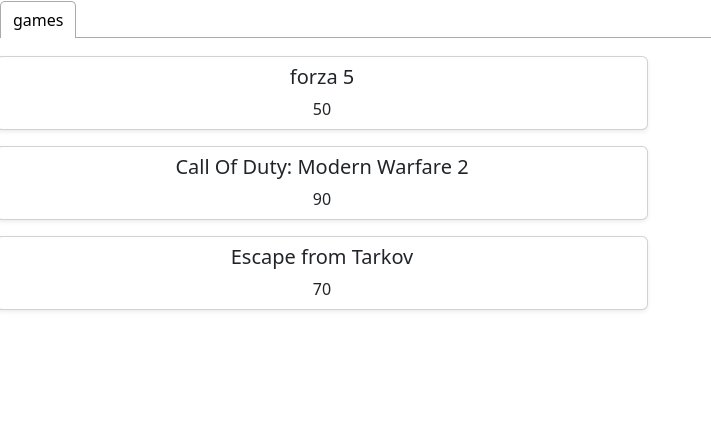
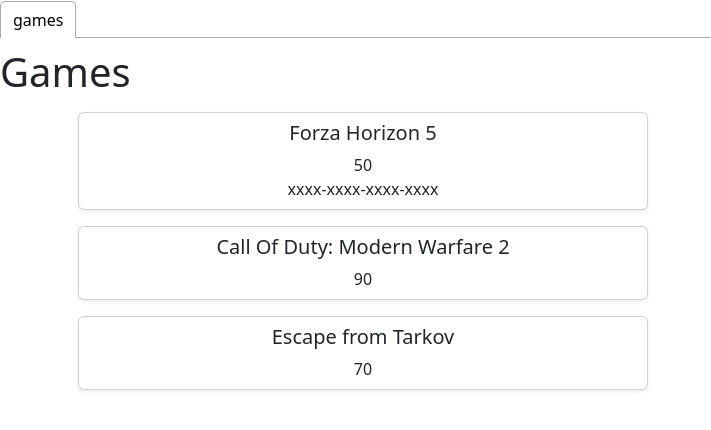
Before and after one commit to BenCras/dynamic-webapps-eindopdracht, a React (Create React App) app: page / in a window 1280 px wide. Shown: the top 430 px of the page, without its empty margins (0-711 px from the left). Built offline with nearby package versions, Linux system fonts and the light colour scheme.

Commit message:
component laten zien afhankelijk van een conditie

```diff
--- a/src/components/Games.js
+++ b/src/components/Games.js
@@ -1,14 +1,14 @@
 import PropTypes from "prop-types";
 import {MyCard} from "./MyCard";
-import {Row} from "react-bootstrap";
+import {Container, Row} from "react-bootstrap";
 
 
 export function Games(props) {
     const {games} = props;
     return (
-        <div>
-        {games.map((g, i) => <Game key={i} game={g} />)}
-        </div>
+        <Container>
+            {games.map((g, i) => <Game key={i} game={g} />)}
+        </Container>
     );
 }
 
@@ -19,9 +19,10 @@
 function Game(props) {
     const {game} = props;
     return (
-        <Row xs={6} sm={4} md={3} lg={2}>
-            <MyCard title={game.name}>
+        <Row xs={6} sm={4} md={3} lg={2} >
+            <MyCard title={game.name} >
                 <div>{game.price}</div>
+                <div style={{display: game.clicked ? "block" : "none"}}>{game.code}</div>
             </MyCard>
         </Row>
     )
@@ -31,7 +32,7 @@
     game: PropTypes.shape({
         name: PropTypes.string.isRequired,
         price: PropTypes.number.isRequired,
-        key: PropTypes.string.isRequired,
-        shown: PropTypes.bool,
+        code: PropTypes.string.isRequired,
+        clicked: PropTypes.bool,
     })
 }
--- a/src/data/Data.js
+++ b/src/data/Data.js
@@ -1,6 +1,6 @@
 
 export const GAMES = [
-    {name: "forza 5", price: 50 , key: ""},
-    {name: "Call Of Duty: Modern Warfare 2", price: 90, key: ""},
-    {name: "Escape from Tarkov", price: 70, key: ""},
+    {name: "Forza Horizon 5", price: 50 , code: "xxxx-xxxx-xxxx-xxxx", platform: "Steam", seller: "Jhonny", clicked: true},
+    {name: "Call Of Duty: Modern Warfare 2", price: 90, code: "xxxx-xxxx-xxxx-xxxx", platform: "Battle.net", seller: "Jhonny", clicked: false},
+    {name: "Escape from Tarkov", price: 70, code: "xxxx-xxxx-xxxx-xxxx", platform: "Battlestate", seller: "Debbie", clicked: false},
 ];
--- a/src/pages/GamesPage.js
+++ b/src/pages/GamesPage.js
@@ -3,6 +3,9 @@
 export function GamesPage(props) {
     const {games} = props;
     return (
-        <Games games={games}/>
+        <>
+            <h1>Games</h1>
+            <Games games={games}/>
+        </>
     );
 }
```
